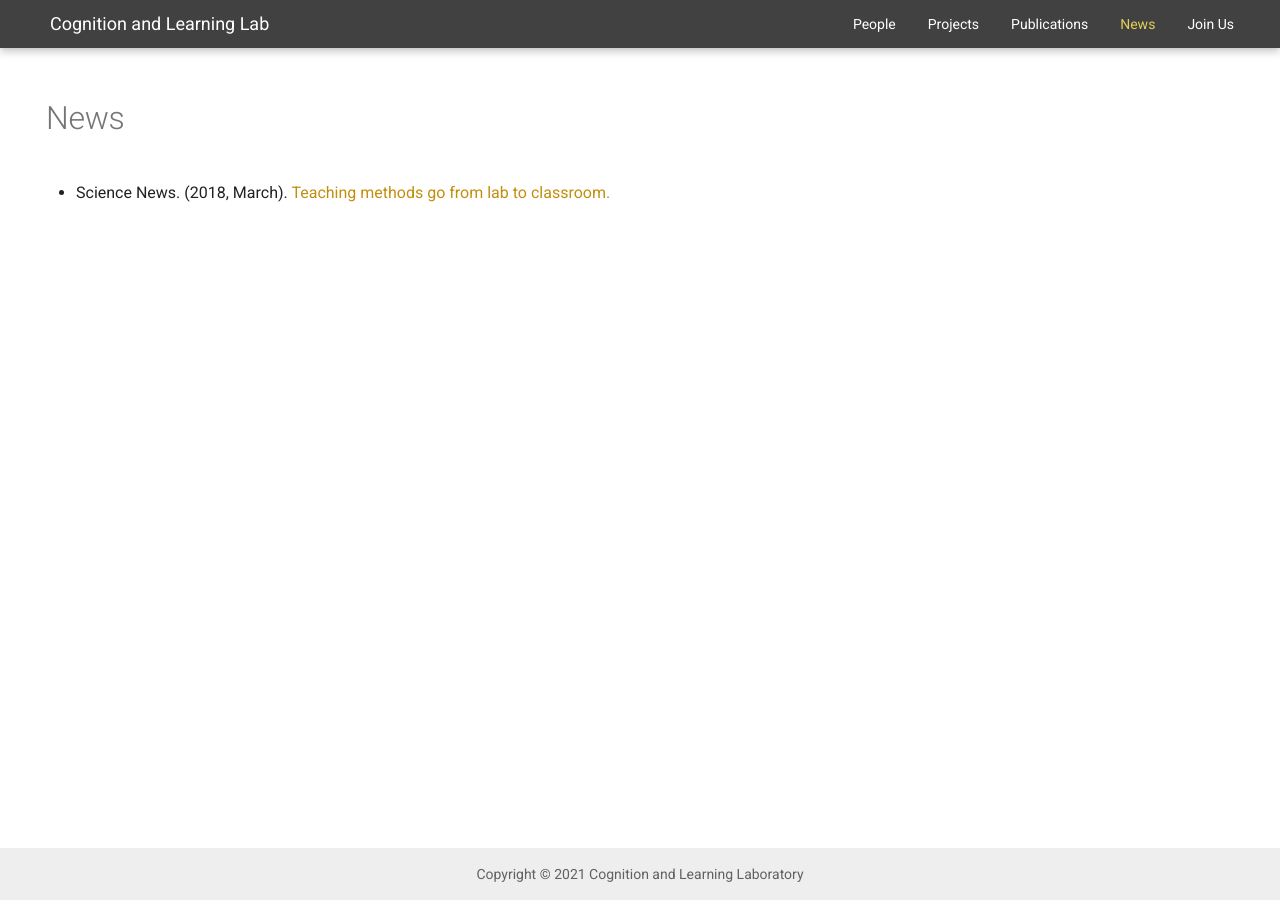
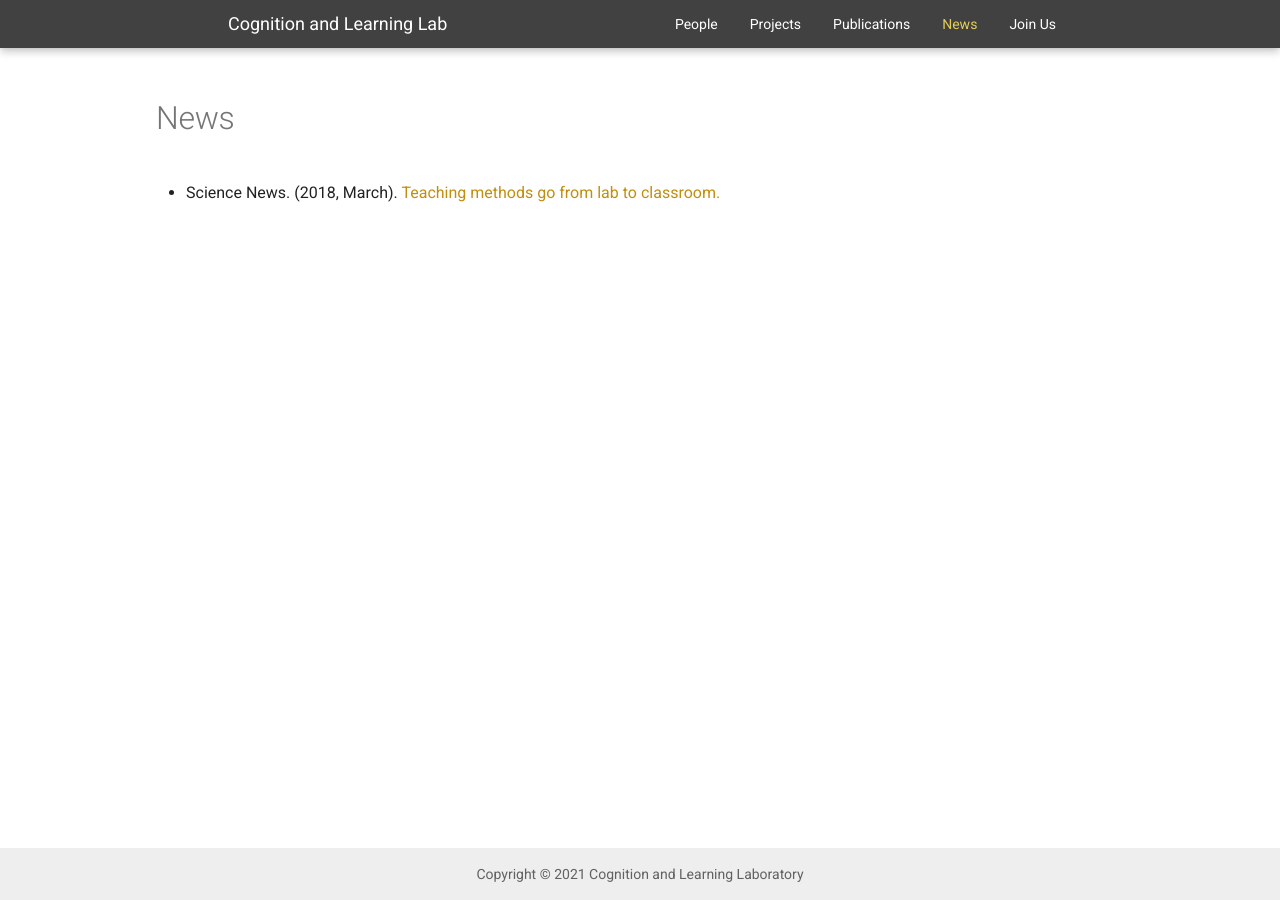
Before and after one commit to shivanya-chandra/pcllab.github.io, an MkDocs documentation site: the page built from docs/news.md, in a window 1280 px wide. Built offline with MkDocs 1.6.1 and Material for MkDocs 9.7.7, drawn with Linux system fonts in a browser that asks for light colours.

Commit message:
handbook desktopview

```diff
--- /dev/null
+++ b/docs/css/sideburns.css
@@ -0,0 +1,24 @@
+.md-grid {
+  max-width:70rem;
+}
+
+.md-main__inner {
+  /* max-width:70rem; */
+  justify-content: center;
+}
+
+.md-sidebar {
+  max-width:10rem;
+}
+
+.md-content {
+  max-width:50rem;
+}
+
+.header-sideburn {
+  width:10rem;
+  margin-left: 0.2rem;
+  margin-right: 0.2rem;
+}
+
+/* 76.1875rem */
--- a/mkdocs.yml
+++ b/mkdocs.yml
@@ -14,6 +14,7 @@ extra_css:
   - css/baseline.css
   - css/people.css
   - css/header.css
+  - css/sideburns.css
 extra_javascript:
   - js/header.js
 
--- a/overrides/partials/header.html
+++ b/overrides/partials/header.html
@@ -1,5 +1,7 @@
 <header class="md-header" data-md-component="header" data-md-state="shadow">
   <nav class="md-header__inner md-grid" area-label="Header">
+
+    <div class="header-sideburn"></div>
     <!-- Header title -->
     <div class="md-header__title" data-md-component="header-title">
       <div class="md-header__ellipsis">
@@ -57,5 +59,6 @@
       </li>
       {% endif %} {% endfor %}
     </ul>
+    <div class="header-sideburn"></div>
   </nav>
 </header>
```
